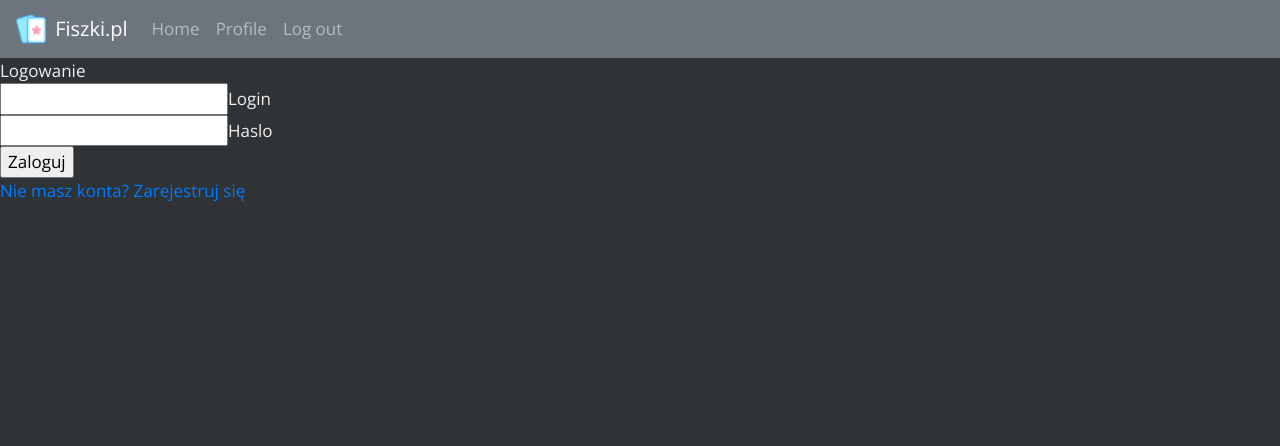
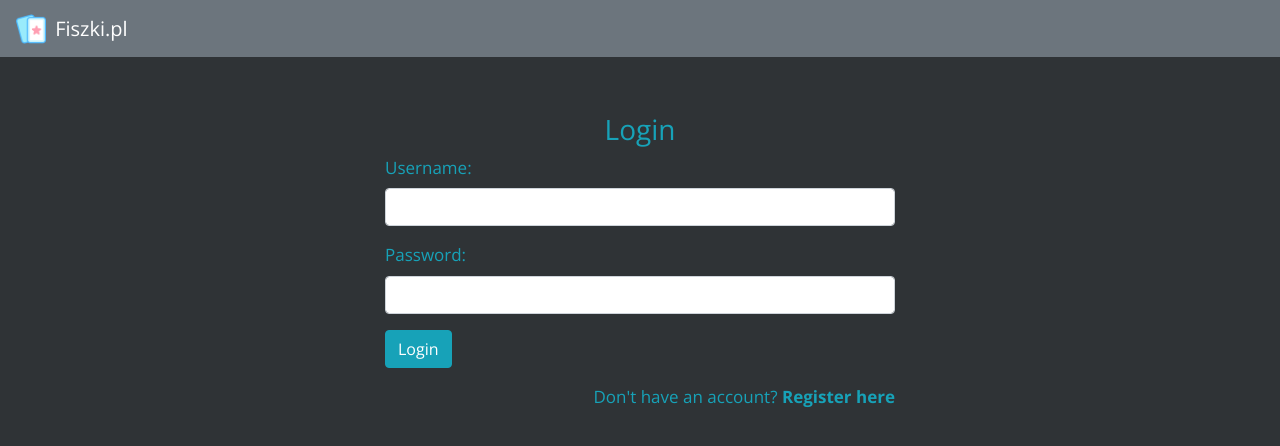
Before and after one commit to starowicz727/TechnologieInternetoweProjekt, a PHP site: page /logowanie.php in a window 1280 px wide. Shown: the top 446 px of the page. Run offline with PHP 8.4, Linux system fonts and the light colour scheme.

Commit message:
wyglad dla niepoprawnych danych

```diff
--- a/Projekt_Strona/logowanie.php
+++ b/Projekt_Strona/logowanie.php
@@ -22,84 +22,45 @@
 </head>
 
 <body>
+	<header>
+		<nav class="navbar navbar-dark bg-secondary navbar-expand-md">
+			<a class="navbar-brand" href="#"><img src="img/logo.png" width="30" height="30" class="d-inline-block mr-1 align-bottom" alt=""> Fiszki.pl</a> <!--obrazek sie zawsze wyswietla-->
+		</nav>
+	</header>
+    <!-- <fieldset> -->
+        <div id="login">
+            <h3 class="text-center text-white pt-5"></h3>
+            <div class="container">
+                <div id="login-row" class="row justify-content-center align-items-center">
+                    <div id="login-column" class="col-md-6">
+                        <div id="login-box" class="col-md-12">
+                            <form id="login-form" class="form" action="logowanie.php" method="post">
+                                <h3 class="text-center text-info">Login</h3>
+                                <div class="form-group">
+                                    <label for="username" class="text-info">Username:</label><br>
+                                    <input type="text" name="frm_login" id="username" class="form-control" required="required">
+                                </div>
+                                <div class="form-group">
+                                    <label for="password" class="text-info">Password:</label><br>
+                                    <input type="password" name="frm_pass" id="password" class="form-control" required="required">
+                                </div>
+                                <div class="form-group">
+                                    <!-- <label for="remember-me" class="text-info"><span>Remember me</span> <span><input id="remember-me" name="remember-me" type="checkbox"></span></label><br> -->
+                                    <input type="submit" name="submit" class="btn btn-info btn-md" value="Login">
+                                </div>
+                                <div id="register-link" class="text-right">
+                                    <a href="rejestracja.php" class="text-info">Don't have an account? <b>Register here</b></a>
+                                </div>
+                            </form>
 
-	<header>
-
-		<nav class="navbar navbar-dark bg-secondary navbar-expand-md">
-
-			<a class="navbar-brand" href="#"><img src="img/logo.png" width="30" height="30" class="d-inline-block mr-1 align-bottom" alt=""> Fiszki.pl</a> <!--obrazek sie zawsze wyswietla-->
-
-			<button class="navbar-toggler" type="button" data-bs-toggle="collapse" data-target="#mainmenu" aria-controls="mainmenu" aria-expanded="false" aria-label="Przełącznik nawigacji">
-				<span class="navbar-toggler-icon"></span>
-			</button>
-
-			<div class="collapse navbar-collapse" id="mainmenu">
-
-				<ul class="navbar-nav">
-
-					<li class="nav-item">
-						<a class="nav-link" href="#"> Home </a>
-					</li>
-
-                    <li class="nav-item">
-						<a class="nav-link" href="profile.php"> Profile </a>
-					</li>
-
-                    <li class="nav-item">
-						<a class="nav-link" href="logOut.php"> Log out </a>
-					</li>
-
-
-					<!-- <li class="nav-item dropdown">
-						<a class="nav-link dropdown-toggle" href="#" data-toggle="dropdown" role="button" aria-expanded="false" id="submenu" aria-haspopup="true"> Zawody </a>
-
-						<div class="dropdown-menu" aria-labelledby="submenu">
-
-							<a class="dropdown-item" href="#"> Terminarz zawodów </a>
-							<a class="dropdown-item" href="#"> Ranking Pucharu Świata </a>
-
-							<div class="dropdown-divider"></div>
-
-							<a class="dropdown-item" href="#"> Sylwetki zawodników </a>
-							<a class="dropdown-item" href="#"> Skocznie narciarskie </a>
-
-						</div>
-
-					</li> -->
-
-
-					<!-- <li class="nav-item">
-						<a class="nav-link" href="#"> Zdjęcia </a>
-					</li>
-
-					<li class="nav-item">
-						<a class="nav-link disabled" href="#"> Wywiady </a>
-					</li>
-
-					<li class="nav-item">
-						<a class="nav-link" href="#"> Kontakt </a>
-					</li> -->
-
-				</ul>
-
-				<!-- <form class="form-inline">
-
-					<input class="form-control mr-1" type="search" placeholder="Wyszukaj" aria-label="Wyszukaj">
-					<button class="btn btn-light" type="submit">Znajdź</button>
-
-				</form> -->
-
-			</div>
-
-		</nav>
-
-	</header>
-
-</body>
-</html>
+                        </div>
+                    </div>
+                </div>
+            </div>
+        </div>
+    <!-- </fieldset> -->
 
 <?php
-
 if(isset($_POST["frm_login"]) && isset($_POST["frm_pass"])) //jeślii logowanie.php nie byl uruchomiony po raz pierwszy
 {
     require_once("connect.php"); // łączymy się z bazą danych
@@ -117,16 +78,17 @@ if(isset($_POST["frm_login"]) && isset($_POST["frm_pass"])) //jeślii logowanie.
         header("Location: logowanie_ok.php"); //tu przechodzimy do kolejnego skryptu
     }
     else{
-        echo"Błąd logowania"; //tu wracamy do ponownego logowania, bo nie udało się zalogować
+        echo "<h1 class=\"text-center text-danger\">Invalid username or password</h1>";
+        //$_POST["frm_login"];
+        ?><body style="background:#632525;"><?php
+        //.bg-danger
+
+        //echo"<center color='blue'>Try again</center>"; //tu wracamy do ponownego logowania, bo nie udało się zalogować
+        // echo "bgcolor='blue'>".$rekord["term"];
     }
 }
-echo"Logowanie";
-echo "<form method=post action=logowanie.php>";
-echo "<input name=frm_login required=\"required\">Login</br>";
-echo "<input type=password name=frm_pass required=\"required\">Haslo</br>";
-echo "<input type=submit value=Zaloguj>";
-echo "</form>";
-
-echo "<a href=\"rejestracja.php\">Nie masz konta? Zarejestruj się</a>";
 
 ?>
+
+</body>
+</html>
```
Also changed, not shown: Projekt_Strona/dodaj_fiszki_do_kategorii.php (+100 -0 lines), Projekt_Strona/css/bootstrap.css.
